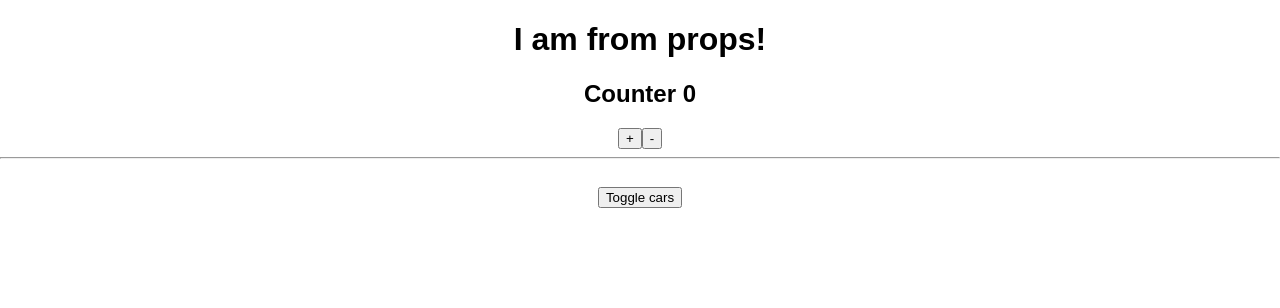
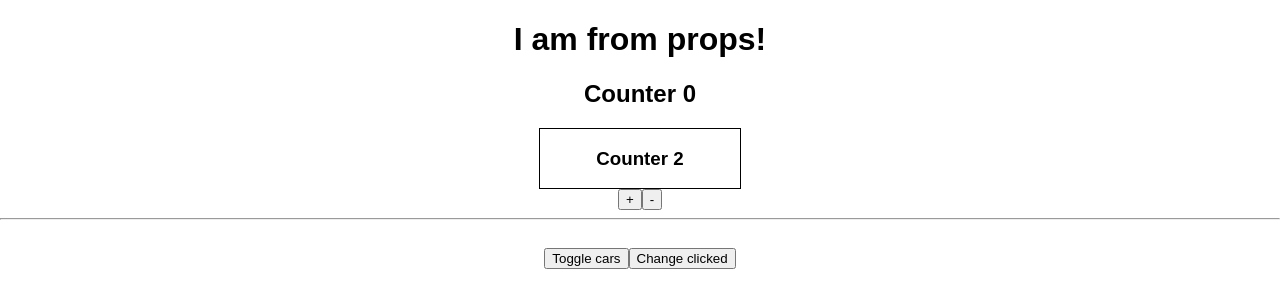
Before and after one commit to OverNovik/Learn-React-project, a React app: page / in a window 1280 px wide. Shown: the top 308 px of the page. Built offline with nearby package versions, Linux system fonts and the light colour scheme.

Commit message:
Context API(Provider, Consumer)

```diff
--- a/src/App.js
+++ b/src/App.js
@@ -3,6 +3,8 @@
 import Car from './Car/Car'
 import ErrorBoundary from './ErrorBoundary/ErrorBoundary'
 import Counter from './Counter'
+
+export const ClickedContext = React.createContext(false)
 
 class App extends Component {
 
@@ -11,6 +13,7 @@
     super(props)
 
     this.state = {
+      clicked: false,
       cars: [
         {name: 'Ford', year: 2018},
         {name: 'Audi', year: 2016},
@@ -80,7 +83,9 @@
         {/*<h1>{this.state.pageTitle}</h1>*/}
         <h1>{this.props.title}</h1>
 
-        <Counter />
+        <ClickedContext.Provider value={this.state.clicked}>
+          <Counter />
+        </ClickedContext.Provider>
 
         <hr />
 
@@ -89,6 +94,8 @@
           className={'AppButton'}
           onClick={this.toggleCarsHandler}
         >Toggle cars</button>
+
+        <button onClick={() => this.setState({clicked: true})}>Change clicked</button>
 
         <div style={{
           width: 400,
--- a/src/Counter/index.js
+++ b/src/Counter/index.js
@@ -1,5 +1,6 @@
 import React, {Component} from "react";
 import Auxiliary from "../hoc/Auxiliary";
+import Counter2 from "../Counter2/Counter2";
 
 export default class Counter extends Component {
 
@@ -29,6 +30,7 @@
     return (
       <Auxiliary>
         <h2>Counter {this.state.counter}</h2>
+        <Counter2 clicked={this.props.clicked} />
         <button onClick={this.addCounter}>+</button>
         <button onClick={() => this.setState({counter: this.state.counter - 1})}>-</button>
       </Auxiliary>
--- /dev/null
+++ b/src/Counter2/Counter2.js
@@ -0,0 +1,17 @@
+import React from "react";
+import { ClickedContext } from "../App";
+
+export default props => {
+  return (
+    <div style={{
+      border: '1px solid black',
+      width: 200,
+      margin: '0 auto'
+    }}>
+      <h3>Counter 2</h3>
+      <ClickedContext.Consumer>
+        {clicked => clicked ? <p>Clicked</p> : null}
+      </ClickedContext.Consumer>
+    </div>
+  )
+}
```
